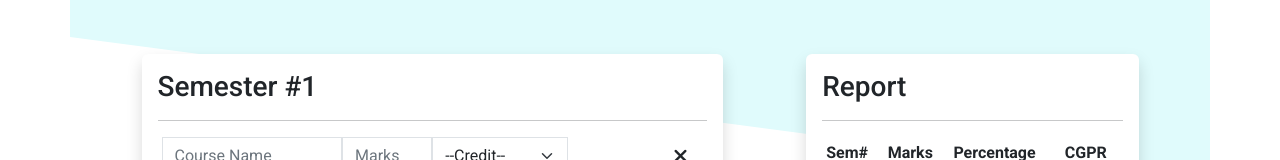
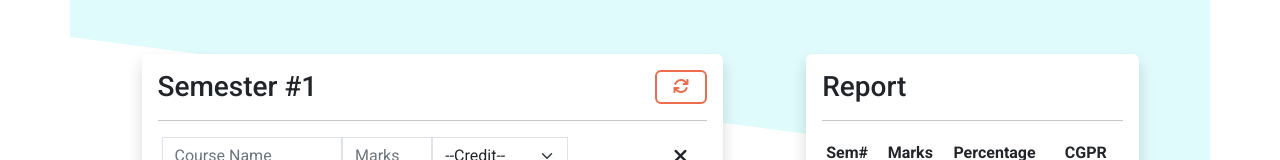
Before and after one commit to mwasifraza/gpa-calculator, a React (Create React App) app: page / in a window 1280 px wide. Shown: the part 302-462 px from the top of the page. Built offline with nearby package versions, Linux system fonts and the light colour scheme.

Commit message:
reset btn

```diff
--- a/src/components/elements/SemesterForm.js
+++ b/src/components/elements/SemesterForm.js
@@ -14,11 +14,19 @@ const SemesterForm = props => {
         tempList.splice(id, 1);
         setCourseList(tempList);
     }
+    const formReset = () => {
+        document.getElementById('gpa-form-elem').reset();
+    }
 
   return (
     <>
     <div>
-    <h3>Semester #{props.semNo}</h3>
+        <div className='d-flex justify-content-between'>
+            <h3 className='m-0'>Semester #{props.semNo}</h3>
+            <button type="button" onClick={formReset} className='my-btn-primary-1 rounded-2 px-3 shadow-none'>
+                <i className="fa-solid fa-arrows-rotate"></i>
+            </button>
+        </div>
         <hr />
         <form id='gpa-form-elem'>
             {courseList.map((el, index) => (
```
